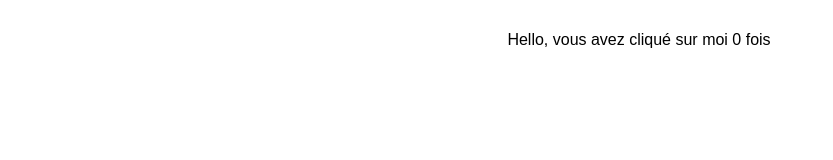
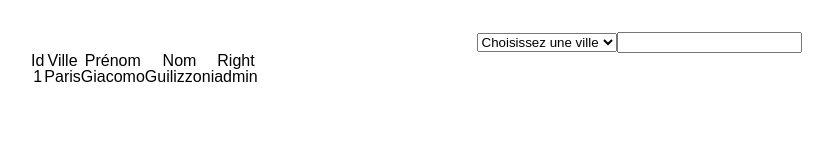
Before and after one commit to Rule2k/adomik, a React app: page / in a window 1280 px wide. Shown: the whole page, without its empty margins (1-834 px from the left). Built offline with nearby package versions, Linux system fonts and the light colour scheme.

Commit message:
creating 4 components : dropdown, form, search and table

```diff
--- a/src/components/App/app.scss
+++ b/src/components/App/app.scss
@@ -1,4 +1,5 @@
 #app {
   padding: 2em;
   text-align: center;
+  margin: auto;
 }
--- a/src/components/App/index.js
+++ b/src/components/App/index.js
@@ -1,10 +1,14 @@
 import React from 'react';
 
-import Example from 'src/containers/Example';
+import Form from 'src/components/Form';
+import Table from 'src/components/Table';
 import './app.scss';
 
 const App = () => (
-  <Example />
+  <div id="app">
+    <Form />
+    <Table />
+  </div>
 );
 
 export default App;
--- /dev/null
+++ b/src/components/Dropdown/index.js
@@ -0,0 +1,14 @@
+import React from 'react';
+import PropsTypes from 'prop-types';
+
+const Dropdown = () => (
+  <select id="dropdown">
+    <option value="">Choisissez une ville</option>
+    <option value="dog">Paris</option>
+    <option value="cat">Marseille</option>
+  </select>
+
+);
+
+
+export default Dropdown;
--- a/src/components/Example/index.js
+++ /dev/null
@@ -1,17 +0,0 @@
-
-import React from 'react';
-import PropsTypes from 'prop-types';
-
-const Example = ({ clic, message, doSomething }) => (
-  <div id="app" onClick={doSomething}>
-    <p>{ `${message}, vous avez cliqué sur moi ${clic} fois` }</p>
-  </div>
-);
-
-Example.propTypes = {
-  clic: PropsTypes.number.isRequired,
-  message: PropsTypes.string.isRequired,
-  doSomething: PropsTypes.func.isRequired,
-};
-
-export default Example;
--- /dev/null
+++ b/src/components/Form/index.js
@@ -0,0 +1,15 @@
+import React from 'react';
+import PropsTypes from 'prop-types';
+
+import Dropdown from 'src/components/Dropdown';
+import Search from 'src/components/Search';
+
+const Form = () => (
+  <form id="form">
+    <Dropdown />
+    <Search />
+  </form>
+);
+
+
+export default Form;
--- /dev/null
+++ b/src/components/Search/index.js
@@ -0,0 +1,9 @@
+import React from 'react';
+import PropsTypes from 'prop-types';
+
+const Search = () => (
+  <input id="input" />
+);
+
+
+export default Search;
--- /dev/null
+++ b/src/components/Table/index.js
@@ -0,0 +1,29 @@
+import React from 'react';
+import PropsTypes from 'prop-types';
+
+const Table = () => (
+  <table id="table">
+    <thead>
+      <tr>
+        <td>Id</td>
+        <td>Ville</td>
+        <td>Prénom</td>
+        <td>Nom</td>
+        <td>Right</td>
+      </tr>
+    </thead>
+    <tbody>
+      <tr>
+        <td>1</td>
+        <td>Paris</td>
+        <td>Giacomo</td>
+        <td>Guilizzoni</td>
+        <td>admin</td>
+      </tr>
+    </tbody>
+  </table>
+
+);
+
+
+export default Table;
```
